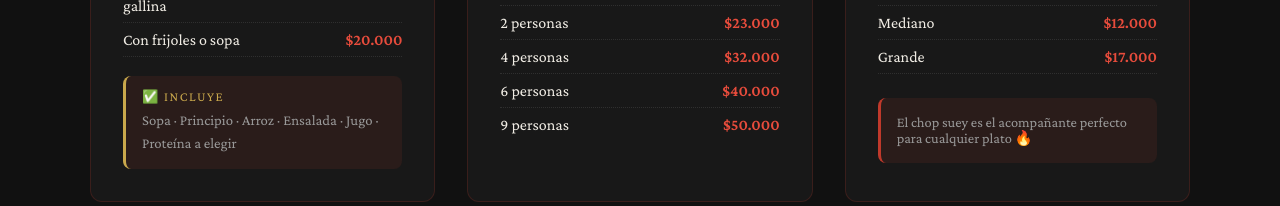
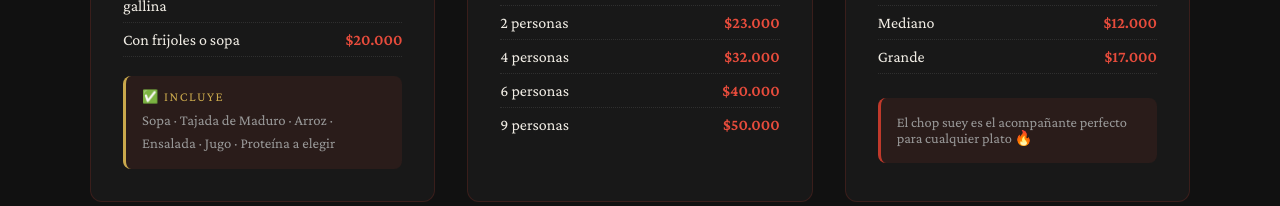
Before and after one commit to haroldco45/la-paila-china-restaurante, a plain HTML site: page index.html in a window 1280 px wide. Shown: the part 1361-1567 px from the top of the page. Drawn offline with nearby package versions, Linux system fonts and the light colour scheme; a web font is replaced by a local one.

Commit message:
Update index.html

```diff
--- a/index.html
+++ b/index.html
@@ -616,7 +616,7 @@
         </div>
         <div style="margin-top:1.2rem; padding:.8rem 1rem; background:rgba(192,57,43,.1); border-radius:8px; border-left:3px solid var(--gold);">
           <p style="color:var(--gold); font-size:.82rem; letter-spacing:.12em; text-transform:uppercase; margin-bottom:.3rem;">✅ Incluye</p>
-          <p style="color:var(--muted); font-size:.92rem; line-height:1.6;">Sopa · Principio · Arroz · Ensalada · Jugo · Proteína a elegir</p>
+          <p style="color:var(--muted); font-size:.92rem; line-height:1.6;">Sopa · Tajada de Maduro · Arroz · Ensalada · Jugo · Proteína a elegir</p>
         </div>
       </div>
 
```
